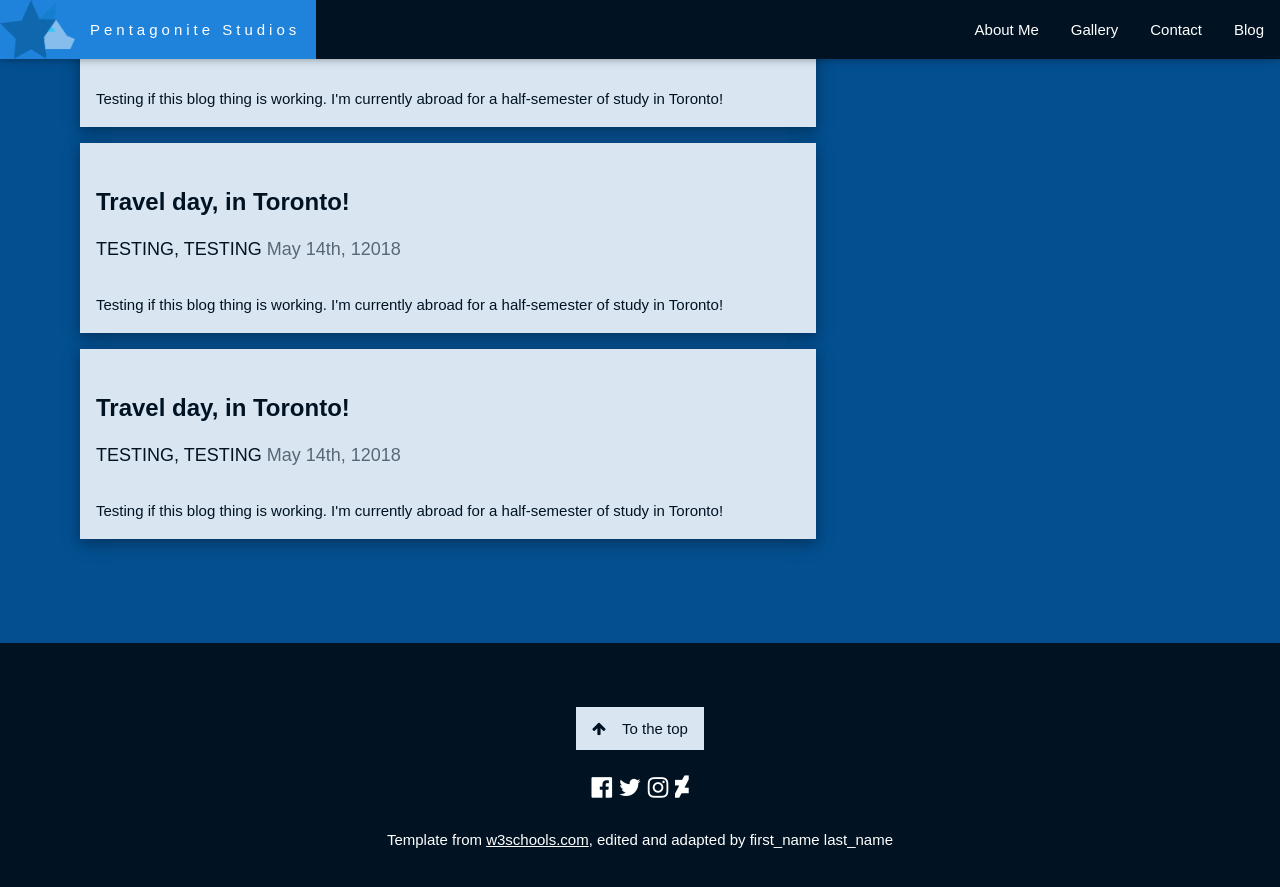
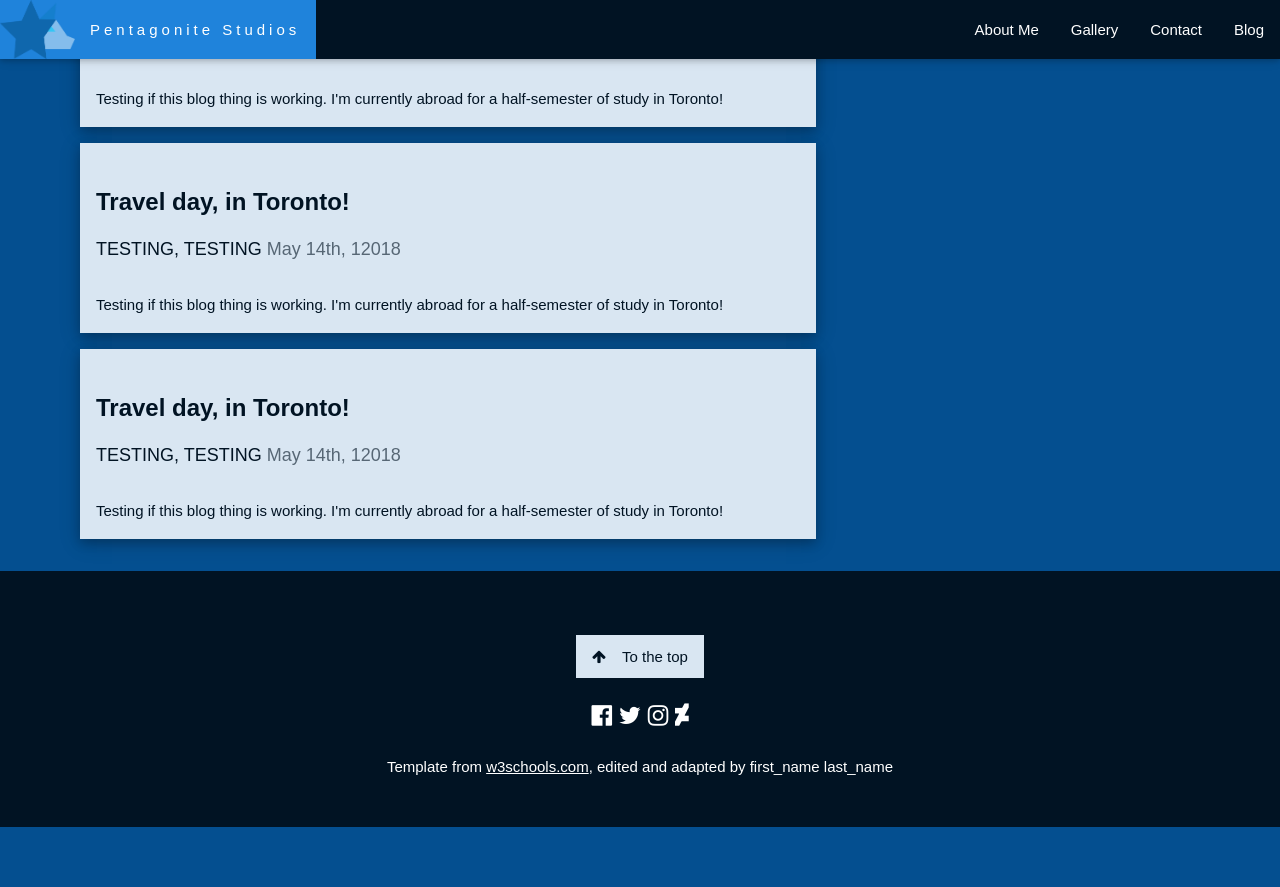
Before and after one commit to gemhunter178/gemhunter178.github.io, a Jekyll site: the page testinclude.html, which Jekyll copies as it is, in a window 1280 px wide and 900 px high, scrolled down 168 px. Shown: the top 887 px of the window. Built offline with Jekyll 4.4.1, drawn with Linux system fonts in a browser that asks for light colours; some web fonts are replaced; after the commit the page ends 995 px from its top, so only the background shows below that.

Commit message:
Update testinclude.html

```diff
--- a/testinclude.html
+++ b/testinclude.html
@@ -51,7 +51,7 @@ body, html {
 	<div includehtml="/Pageinclude/pagetopbar.html"></div>
 
 	<!-- STUFF GOES HERE -->
-	<div class="w3-row w3-content" style="margin-top:88.5px;margin-bottom:88.5px;max-width:90%">
+	<div class="w3-row w3-content" style="margin-top:88.5px;margin-bottom:16px;max-width:90%">
 		<div class="w3-twothird">
 			<div includehtml="/Blog/051412018.html"></div>
 			<div includehtml="/Blog/051412018.html"></div>
```
